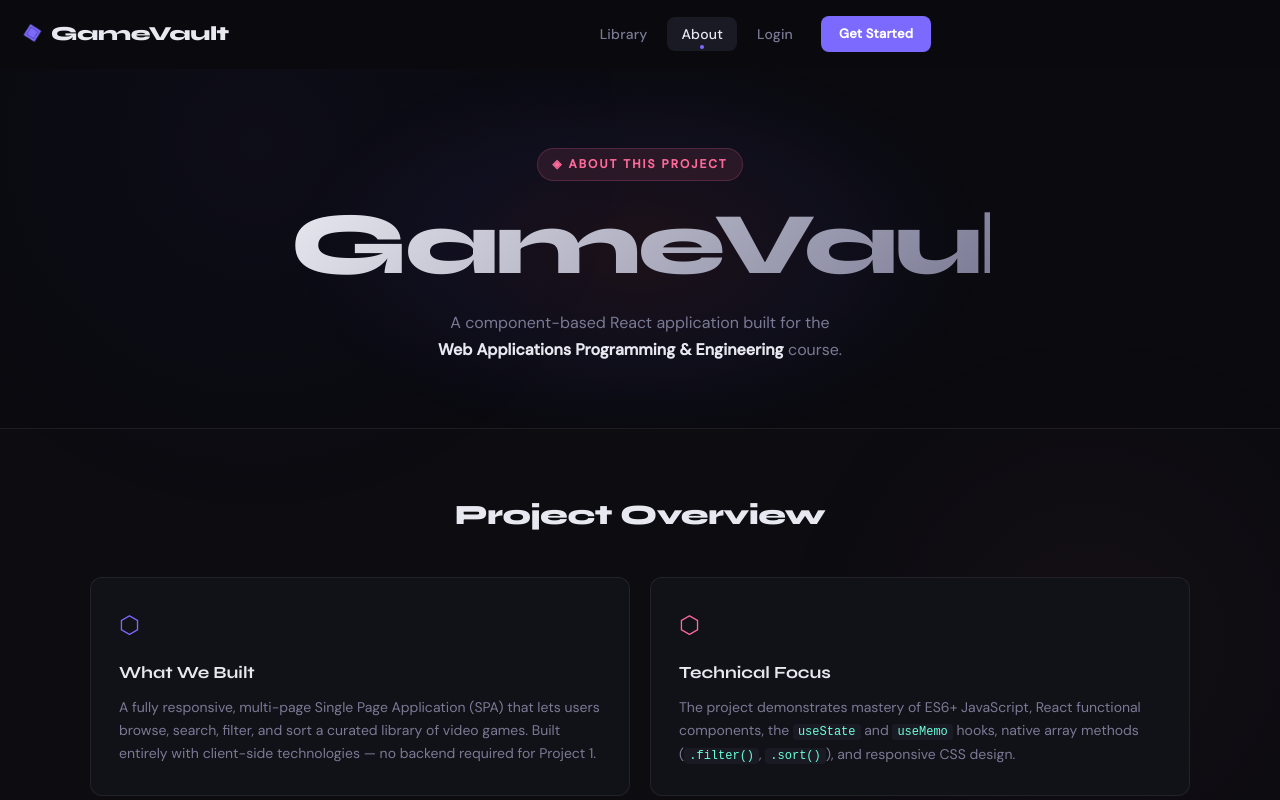
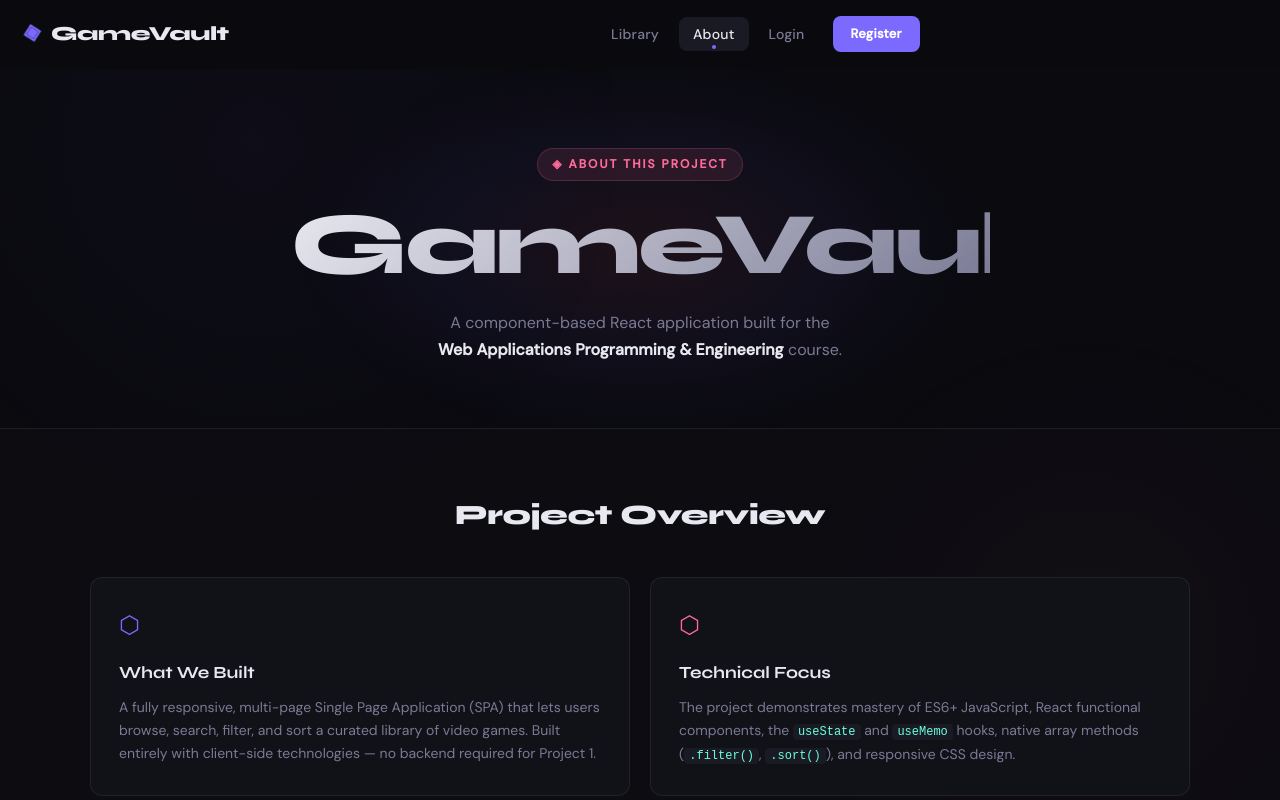
Before and after one commit to mohammed-dweemah/project-01, a React (Vite) app: page /about in a window 1280 px wide. Shown: the top 800 px of the page. Built offline with nearby package versions, Linux system fonts and the light colour scheme; the HTML template or start-up script is replaced by a standard one.

Commit message:
update button

```diff
--- a/src/components/Header/Header.jsx
+++ b/src/components/Header/Header.jsx
@@ -36,7 +36,7 @@ const Header = () => {
             </Link>
           ))}
           <Link to="/register" className="header__cta">
-            Get Started
+            Register
           </Link>
         </nav>
 
--- a/src/pages/AboutPage/AboutPage.jsx
+++ b/src/pages/AboutPage/AboutPage.jsx
@@ -3,7 +3,7 @@ import './AboutPage.css';
 
 const team = [
   {
-    name: 'Mohammad Dweemah',
+    name:'Mohammad Dweemah',
     avatar: '◉',
     color: '#7c6aff',
   },
```
